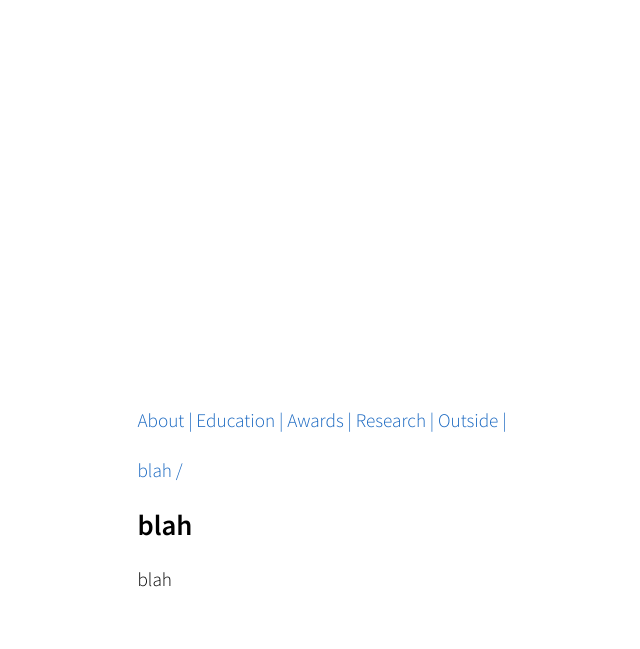
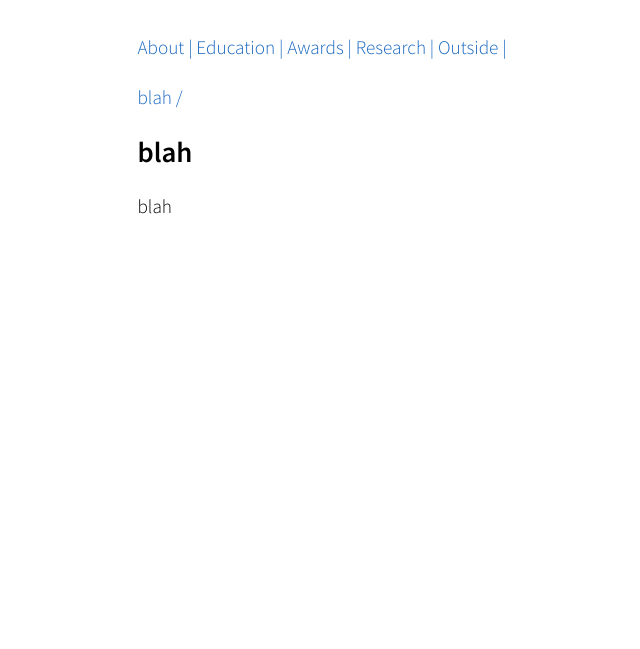
Before and after one commit to jjhorder/jjhorder.github.io, a plain HTML site: page outside.html in a window 1280 px wide. Shown: the whole page, without its empty margins (318-958 px from the left). Drawn offline with Linux system fonts and the light colour scheme; some icons are missing.

Commit message:
Update main.css

```diff
--- a/main.css
+++ b/main.css
@@ -27,10 +27,10 @@ a:hover {
 
 #content2 {
     position: absolute;
-    top: 50%;
+    top: 0%;
     left: 50%;
     margin-right: -50%;
-    transform: translate(-50%, -10%) ;
+    transform: translate(-50%, 0%) ;
     text-align: left;
     max-width: 920px;
     padding: 32px;
```
